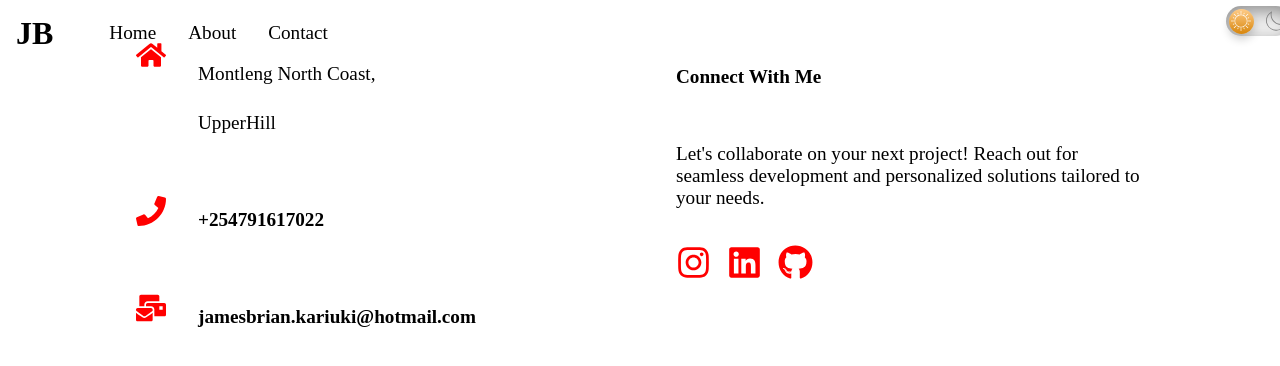
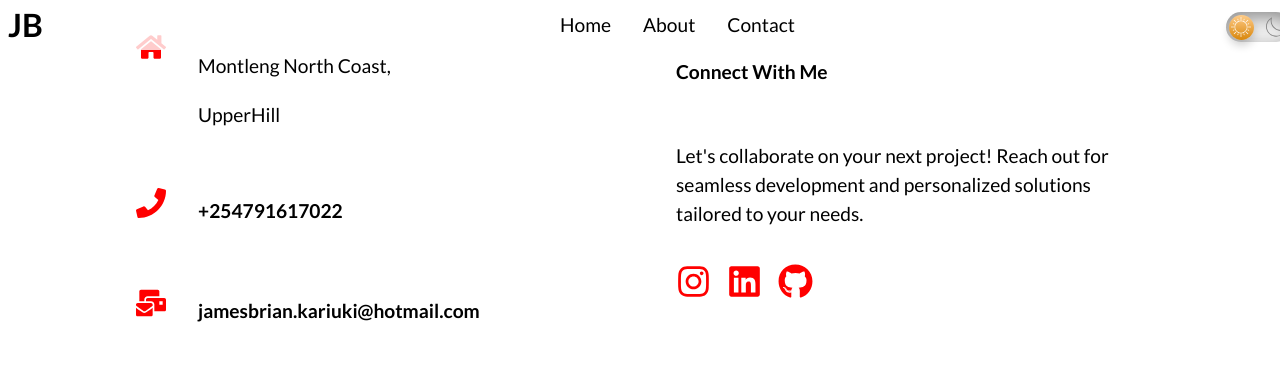
Before and after one commit to Hamez-brayo/Portfolio, a React (Create React App) app: page /contact in a window 1280 px wide. Shown: the top 366 px of the page. Built offline with nearby package versions, Linux system fonts and the light colour scheme.

Commit message:
some edits onto the navbar and working on the about page

```diff
--- a/package.json
+++ b/package.json
@@ -10,7 +10,8 @@
     "react-dom": "^18.2.0",
     "react-icons": "^5.0.1",
     "react-router-dom": "^6.22.1",
-    "react-scripts": "5.0.1",
+    "react-scripts": "^5.0.1",
+    "styled-components": "^6.1.8",
     "web-vitals": "^2.1.4"
   },
   "scripts": {
--- /dev/null
+++ b/src/components/AboutContent.js
@@ -0,0 +1,11 @@
+import "./AboutContentStyles.css"
+
+import React from 'react'
+
+const AboutContent = () => {
+  return (
+    <div>AboutContent</div>
+  )
+}
+
+export default AboutContent
--- a/src/components/DarkMode/DarkMode.css
+++ b/src/components/DarkMode/DarkMode.css
@@ -76,8 +76,12 @@ body[data-theme="dark"] .hero-video {
     filter: invert(100%);
   }
 @media screen and (max-width: 1040px){
-    .dark_mode{
-        display: none;
-    }
+    .dark_mode {
+        position: fixed;
+        bottom: 20px;
+        left: 50%;
+        transform: translateX(-50%);
+        z-index: 1000;
+      }
 
 }
--- /dev/null
+++ b/src/components/HeroImage.js
@@ -0,0 +1,19 @@
+import React from 'react';
+import heroimg from "../assets/heroimage.jpg";
+import "./HeroImageSyles.css"
+
+const HeroImage = ({ darkMode }) => {
+  return (
+    <div className="hero-image">
+      <div className={`mask ${darkMode ? 'dark-mode' : ''}`}>
+        <img className="heroimg" src={heroimg} alt="heroimg" />
+        <div className="heading">
+          <h1>This is a Heading</h1>
+          <p>This is a paragraph</p>
+        </div>
+      </div>
+    </div>
+  );
+};
+
+export default HeroImage;
--- /dev/null
+++ b/src/components/HeroImageSyles.css
@@ -0,0 +1,22 @@
+.heroimg {
+    width: 100%;
+    height: 100%;
+    background-size: cover;
+    background-position: center;
+    object-fit: cover;
+  }
+
+  .mask::after {
+    content: "";
+    width: 100%;
+    height: 100%;
+    position: absolute;
+    top: 0;
+    left: 0;
+    background-color: black;
+    opacity: 0.1;
+  }
+
+  .dark-mode .heroimg {
+    filter: invert(100%);
+  }
--- a/src/components/HeroVideoStyles.css
+++ b/src/components/HeroVideoStyles.css
@@ -27,14 +27,6 @@
     position: relative;
     height: 100%;
     width: 100%;
-  }
-
-  .hero-video {
-    width: 100%;
-    height: 100%;
-    background-size: cover;
-    background-position: center;
-    object-fit: cover;
   }
 
   .dark-mode .hero-video {
--- a/src/components/Navbar.js
+++ b/src/components/Navbar.js
@@ -1,9 +1,10 @@
+// Navbar.js
+
 import React, { useState } from 'react';
 import { Link } from 'react-router-dom';
 import './NavbarStyles.css';
 import { FaBars, FaTimes } from 'react-icons/fa';
-import './DarkMode/DarkMode'
-import DarkMode from './DarkMode/DarkMode'
+import DarkMode from './DarkMode/DarkMode';
 
 const Navbar = ({ darkMode }) => {
   const [click, setClick] = useState(false);
@@ -11,8 +12,6 @@ const Navbar = ({ darkMode }) => {
 
   return (
     <div className="header">
-
-      <div className="navbar-content">
       <Link to="/">
         <h1>JB</h1>
       </Link>
@@ -26,11 +25,7 @@ const Navbar = ({ darkMode }) => {
         <li>
           <Link to="/contact">Contact</Link>
         </li>
-          <li>
-            <DarkMode/>
-          </li>
       </ul>
-      </div>
       <div className="hamburger" onClick={handleClick}>
         {click ? (
           <FaTimes size={20} style={{ color: 'red' }} />
@@ -38,6 +33,7 @@ const Navbar = ({ darkMode }) => {
           <FaBars size={20} style={{ color: 'red' }} />
         )}
       </div>
+      <DarkMode />
     </div>
   );
 };
--- a/src/components/NavbarStyles.css
+++ b/src/components/NavbarStyles.css
@@ -1,48 +1,50 @@
+/* Header styles */
 .header {
   display: flex;
   justify-content: space-between;
   align-items: center;
   padding: 0.5rem;
   position: fixed;
+  top: 0;
   height: 50px;
   width: 100%;
   z-index: 10;
-    background-color: transparent;
+  background-color: var(--body-background-light); /* Default background color */
   box-sizing: border-box;
 }
+
 body[data-theme="dark"] .header {
-    background-color: black;
+  background-color: var(--body-background-dark); /* Dark mode background color */
 }
 
-  .navbar-content {
-    display: flex;
-    align-items: center;
-  }
-
-  .navbar-content h1 {
-    margin: 0;
-  }
-
+/* Navigation menu styles */
 .nav-menu {
   display: flex;
-    justify-content: flex-end;
+  justify-content: center;
   align-items: center;
   flex-grow: 1;
 }
 
 .nav-menu li {
   padding: 0 1rem;
-    color: var(--body_color);
+  color: var(--body_color); /* Text color */
 }
 
-  .nav-menu a {
+.nav-menu li a {
   font-size: 1.2rem;
   font-weight: 500;
-    color: var(--body_color);
+  color: var(--body_color); /* Text color */
 }
 
+.nav-menu .dark-mode-container {
+  margin-top: 10px; /* Margin for DarkMode component */
+  text-align: center; /* Center the DarkMode component */
+  flex-grow: 1; /* Allow the DarkMode container to grow */
+}
+
+/* Hamburger icon */
 .hamburger {
-    display: none;
+  display: none; /* Hide by default */
 }
 
 /* Dark mode styles */
@@ -58,6 +60,7 @@
   color: var(--body_color_dark);
 }
 
+/* Media query for smaller screens */
 @media screen and (max-width: 1040px) {
   .nav-menu {
     flex-direction: column;
@@ -65,32 +68,48 @@
     align-items: center;
     width: 100%;
     height: 100vh;
-      background: var(--body_background_dark);
-      position: absolute;
+    background: rgba(255, 255, 255, 0.9); /* Dark background color */
+    position: fixed;
     top: 0;
-      left: -100%;
+    left: -104%;
     z-index: -3;
-      transition: 0.3s;
-      margin-left: -40px;
+    transition: left 0.3s;
   }
 
   .nav-menu.active {
     left: 0;
-      background: rgba(0, 0, 0, 0.7);
   }
 
-    .nav-menu.active li {
+  .nav-menu li {
     padding: 1rem 0;
-      color: var(--body_color_light);
+    color: black; /* Text color */
   }
 
-    .nav-menu.active li a {
+  .nav-menu li a {
     font-size: 2rem;
-      color: var(--body_color_light);
+    color: black; /* Link color */
+  }
+
+  /* Dark mode styles */
+  body[data-theme="dark"] .nav-menu {
+    background: rgba(0, 0, 0, 0.9); /* Dark mode background color */
+  }
+
+  body[data-theme="dark"] .nav-menu li {
+    color: white; /* Text color */
+  }
+
+  body[data-theme="dark"] .nav-menu li a {
+    color: white; /* Link color */
+  }
+
+  .dark-mode-container {
+    order: 2; /* Change order to appear below the list */
+    margin-top: 20px; /* Margin as needed */
+    text-align: center; /* Center the DarkMode component */
   }
 
   .hamburger {
-      display: contents;
+    display: initial; /* Show hamburger icon */
   }
-
 }
--- a/src/index.css
+++ b/src/index.css
@@ -1,30 +1,48 @@
+/* Import external fonts */
+@import url('https://fonts.googleapis.com/css2?family=Bebas+Neue&family=Lato:ital,wght@0,100;0,300;0,400;0,700;0,900;1,100;1,300;1,400;1,700;1,900&display=swap');
+
+/* Global variables */
 :root {
-  --body_background_light: black;
-  --body_color_light: white;
-  --body_background_dark:rgba(0, 0, 0, 0.8);
-  --body_color_dark: white;
-  --button_background_light: red;
-  --button_text_light: white;
-  --button_background_dark: black;
-  --button_text_dark: red;
+  --body-background-light: rgba(255, 255, 255, 0.8);
+  --body-color-light: white;
+  --body-background-dark: rgba(0, 0, 0, 0.8);
+  --body-color-dark: white; /* Changed to white for dark mode */
+  --button-background-light: red;
+  --button-text-light: white;
+  --button-background-dark: red;
+  --button-text-dark: white;
 }
 
+/* Dark mode */
 [data-theme="dark"] {
-  --body_background: var(--body_background_dark);
-  --body_color: var(--body_color_dark);
-  --button_background: var(--button_background_dark);
-  --button_text: var(--button_text_dark);
+  --body-background: var(--body-background-dark);
+  --body-color: var(--body-color-dark);
+  --button-background: var(--button-background-dark);
+  --button-text: var(--button-text-dark);
 }
-@import url('https://fonts.googleapis.com/css2?family=Bebas+Neue&family=Lato:ital,wght@0,100;0,300;0,400;0,700;0,900;1,100;1,300;1,400;1,700;1,900&display=swap')
 
+/* Base styles */
+html, body {
+  margin: 0; /* Remove default margin */
+  padding: 0; /* Remove default padding */
+  height: 100%;
+}
 
 body {
-  background: var(--body_background);
-  color: var(--body_color);
+  background: var(--body-background);
+  color: var(--body-color);
+  font-family: 'Lato', sans-serif; /* Apply default font */
+  line-height: 1.5; /* Set default line height */
+  margin: 0;
+  width: 100%;
+  padding: 0;
+  position: fixed;
+  top: 0;
+
 }
 
 h1, h4, p, a {
-  color: var(--body_color);
+  color: inherit; /* Inherit text color */
   text-decoration: none;
 }
 
@@ -32,44 +50,31 @@ ul {
   list-style-type: none;
 }
 
-.btn{
-   padding: 12px 32px;
-  font-size: 1rem;
-  text-transform: uppercase;
-  background: red;
-  color: white;
-  border: transparent;
-  font-weight: 600;
-  cursor: pointer;
-  overflow: hidden;
-  transform: skewX(-20deg);
-}
-.btn-light {
+/* Buttons */
+.btn, .btn-light {
   padding: 12px 32px;
   font-size: 1rem;
   text-transform: uppercase;
-  background: var(--button_background_dark);
-  color: var(--button_text_light);
-  border: transparent;
   font-weight: 600;
   cursor: pointer;
   overflow: hidden;
   transform: skewX(-20deg);
 }
 
-.btn-light {
-  background: black;
+.btn {
+  background: red;
   color: white;
+  border: transparent;
 }
 
-.btn:hover {
+.btn-light {
+  background: var(--button-background-dark);
+  color: var(--button-text-light); /* Changed to use light text color in dark mode */
+}
+
+/* Button hover effects */
+.btn:hover, .btn-light:hover {
   background: rgba(255, 255, 255, 0.2);
-  color: var(--button_text);
+  color: var(--button-text);
   transition: 0.3s;
 }
-
-.btn-light:hover {
-  background: rgba(255, 255, 255, 0.2);
-  color: var(--button_text);
-  transition: 0.3s;
-}
--- a/src/routes/About.js
+++ b/src/routes/About.js
@@ -1,13 +1,18 @@
-import React from 'react'
+// About.jsx
+import React from 'react';
 import Navbar from '../components/Navbar';
 import Footer from '../components/Footer';
+import AboutContent from '../components/AboutContent';
+import HeroImage from '../components/HeroImage';
 
 const About = () => {
   return (
-    <><Navbar />
-    <Footer /></>
+    <>
+      <Navbar />
+      <HeroImage/>
+      <Footer />
+    </>
   );
+};
 
-}
-
-export default About
+export default About;
```
Also changed, not shown: src/components/AboutContentStyles.css (added), 2 other files (tests, documents, lock files or other folders). Lines whose indentation alone changed are shown as unchanged.
